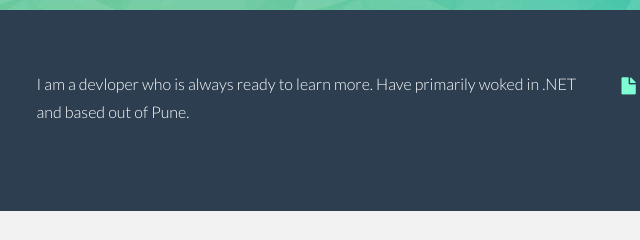
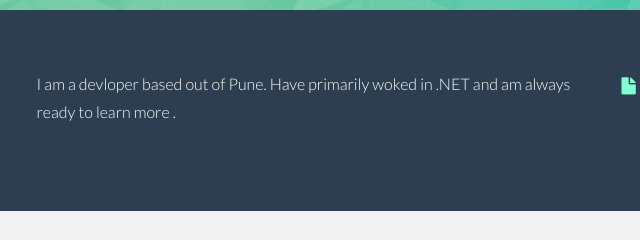
Before and after one commit to suryadatta/resume, a plain HTML site: page index.html in a window 1280 px wide. Shown: the part 490-730 px from the top of the page, 326-966 px from the left. Drawn offline with Linux system fonts and the light colour scheme.

Commit message:
Change about section

```diff
--- a/index.html
+++ b/index.html
@@ -55,8 +55,8 @@
           </div>
           <div class="col-lg-6">
             <p>
-              I am a devloper who is always ready to learn more. Have primarily
-              woked in .NET and based out of Pune.
+              I am a devloper based out of Pune. Have primarily
+              woked in .NET and am always ready to learn more .
             </p>
           </div>
           <div class="col-lg-3">
```
